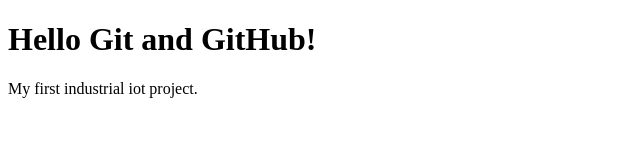
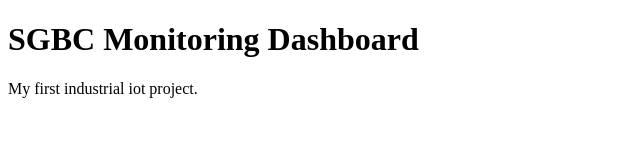
Before and after one commit to Aashik-S/Git-Practice, a plain HTML site: page index.html in a window 1280 px wide. Shown: the whole page, without its empty margins (0-640 px from the left). Drawn offline with Linux system fonts and the light colour scheme.

Commit message:
Changed dashboard heading

```diff
--- a/index.html
+++ b/index.html
@@ -4,7 +4,7 @@
     <title>SGBC Monitoring Dashboard</title>
 </head>
 <body>
-    <h1>Hello Git and GitHub!</h1>
+    <h1>SGBC Monitoring Dashboard</h1>
     <p>My first industrial iot project.</p>
 </body>
 </html>
```
